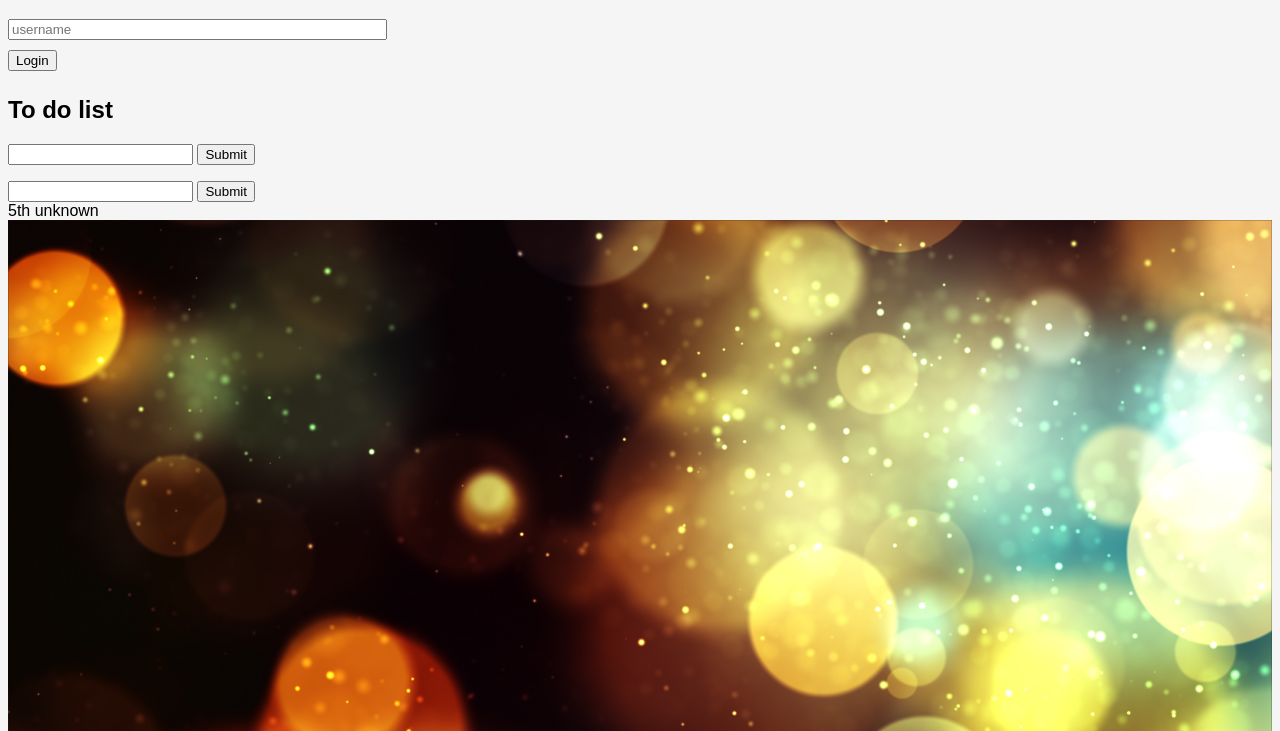
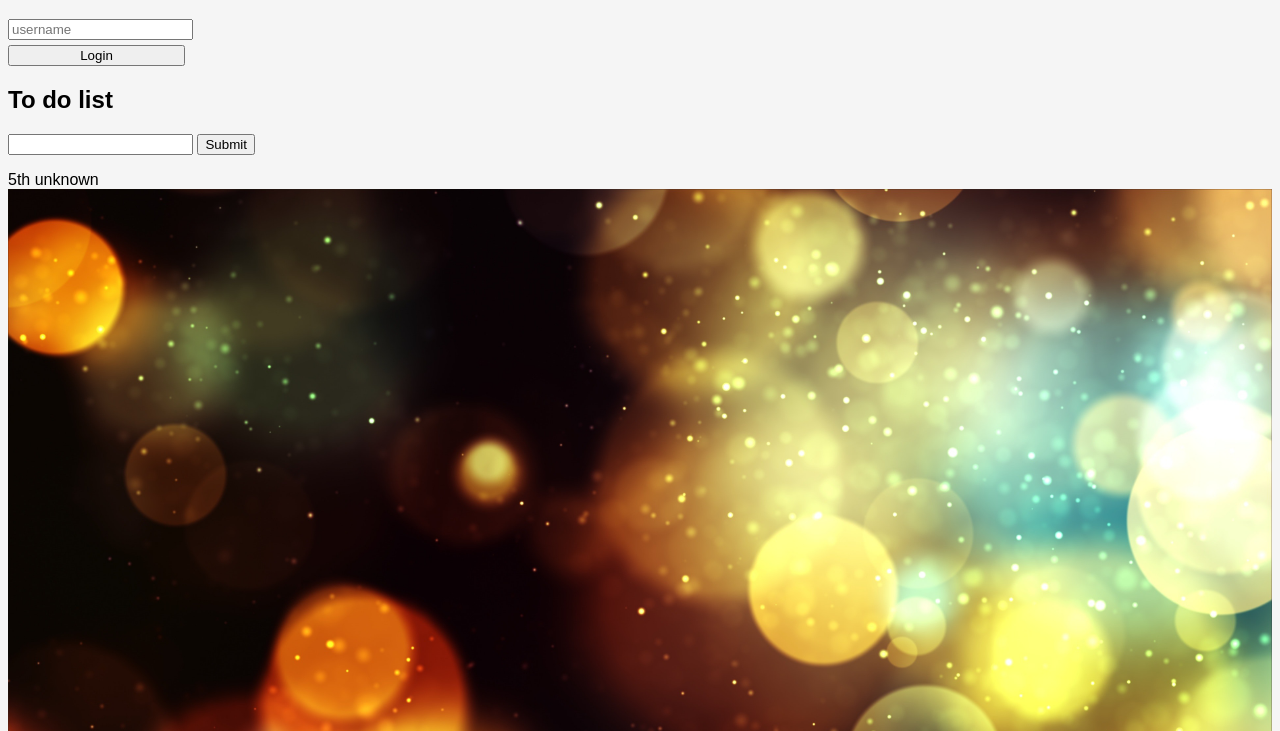
Before and after one commit to wlarkspur/vanila-js, a plain HTML site: page index.html in a window 1280 px wide. Shown: the part 69-800 px from the top of the page. Drawn offline with Linux system fonts and the light colour scheme.

Commit message:
Vanila Final_2

```diff
--- a/index.html
+++ b/index.html
@@ -38,13 +38,6 @@
       <ul class="todolist__ul"></ul>
     </nav>
 
-    <div>
-      <form action="">
-        <input type="text" required />
-        <input type="submit" name="" id="" />
-      </form>
-    </div>
-
     <div id="quote">
       <span></span>
       <span></span>
--- a/style.css
+++ b/style.css
@@ -15,28 +15,23 @@ body {
   margin-left: 10px;
 }
 
+.login-form {
+  width: 10%;
+  margin-bottom: 5px;
+}
+
+.login-form__login {
+  width: 177px;
+}
+
 .hidden {
   display: none;
-}
-
-.login-form {
-  display: flex;
-  flex-direction: column;
-  width: 30%;
-}
-
-.login-form__username {
-  margin-bottom: 5px;
 }
 
 .login-form__password {
   margin-bottom: 5px 0px;
 }
 
-.login-form__login {
-  margin: 5px 0px;
-}
-
 img {
   width: 100%;
 }
```
